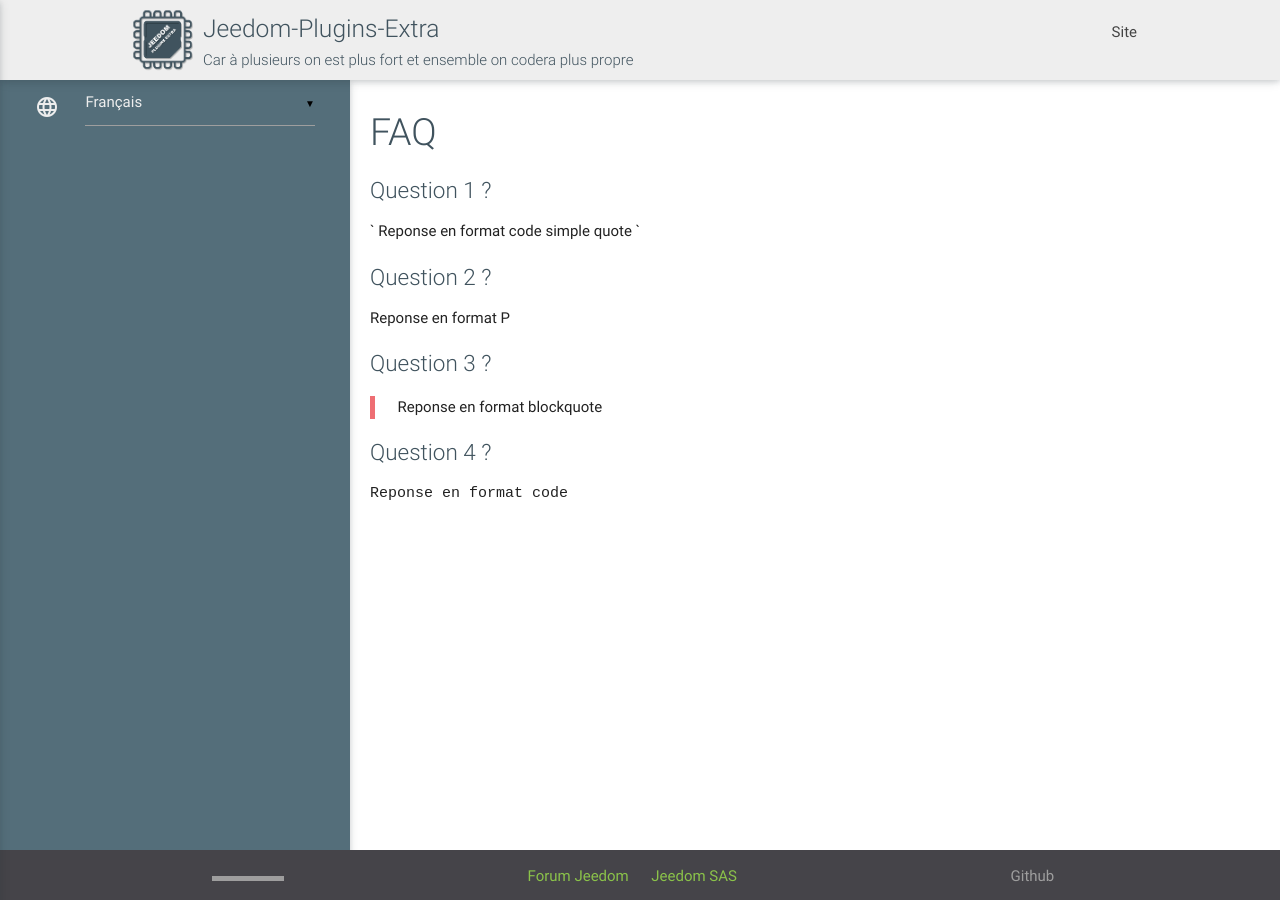
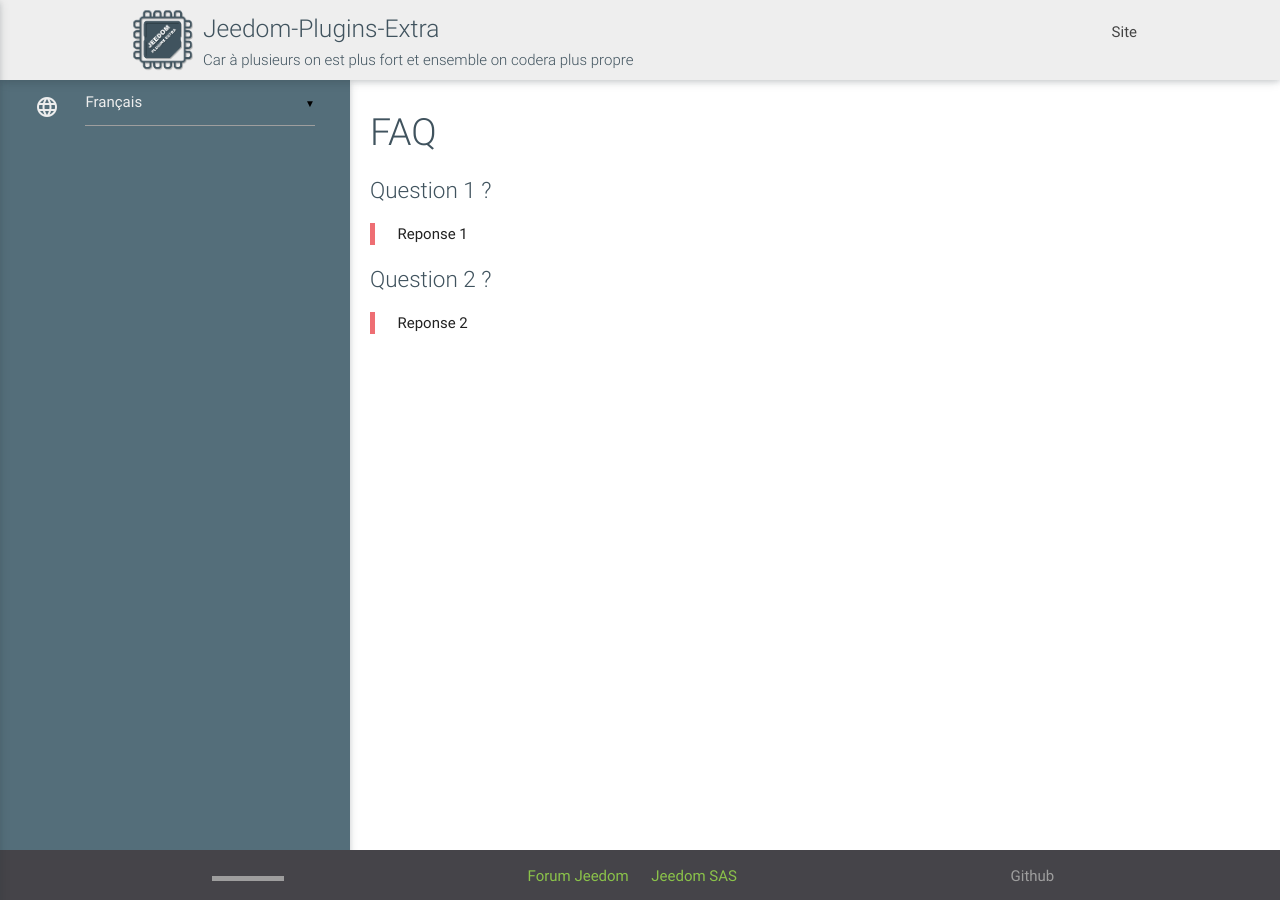
Before and after one commit to rjullien/testPluginTemplateV2, a Jekyll site: the page built from fr_FR/faq.md, in a window 1280 px wide. Built offline with Jekyll 4.4.1, drawn with Linux system fonts in a browser that asks for light colours; our own code applies the rules of GitHub Pages for plain Markdown files; grey boxes are pictures that could not be loaded.

Commit message:
FAQ block quote + ex screenshot

````diff
--- a/fr_FR/faq.md
+++ b/fr_FR/faq.md
@@ -2,20 +2,8 @@
 
 ### Question 1 ?
 
-`
-Reponse en format code simple quote
-`
+> Reponse 1
 
 ### Question 2 ?
 
-Reponse en format P
-
-### Question 3 ?
-
-> Reponse en format blockquote
-
-### Question 4 ?
-
-```
-Reponse en format code
-```
+> Reponse 2
````
Also changed, not shown: fr_FR/presentation.md (+1 -1 lines), images/MiFlora-Screenshot1.png (added).
